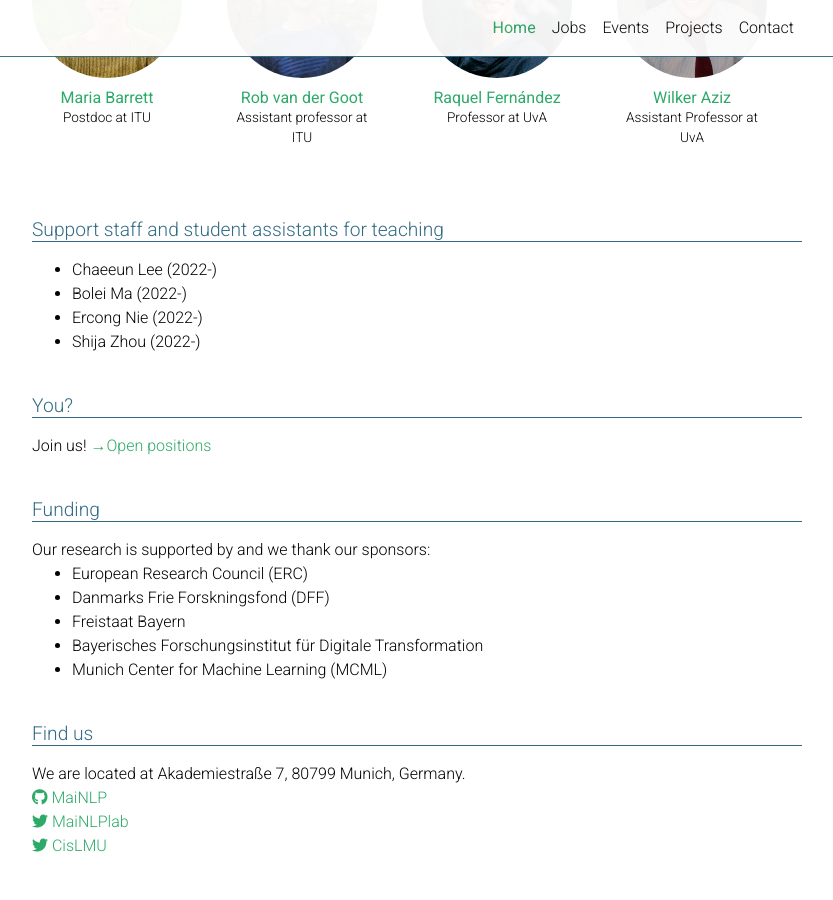
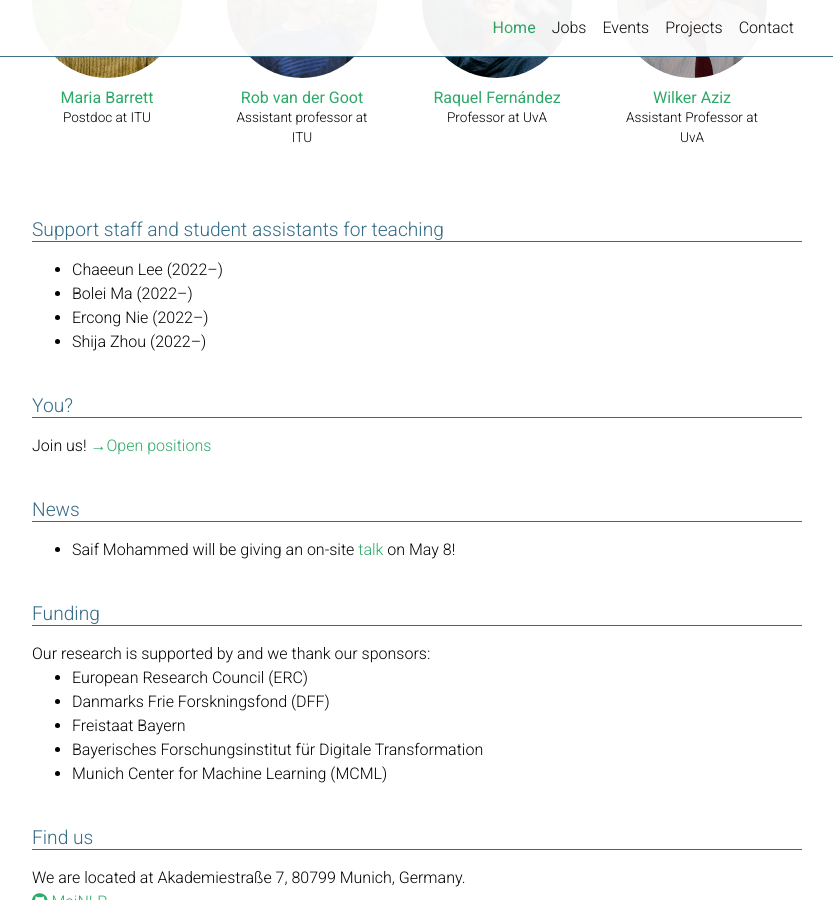
Before and after one commit to mainlp/mainlp.github.io, a Jekyll site: the page built from _pages/about.md, in a window 1280 px wide and 900 px high, scrolled down 2038 px. Shown: the whole window, without its empty margins (223-1056 px from the left). Built offline with Jekyll 4.4.1, drawn with Linux system fonts in a browser that asks for light colours; full-size pictures stand in for the smaller copies a plugin makes; comment, search, counter and statistics services are not loaded; a style sheet for code colours, icons or effects is not loaded.

Commit message:
news section

```diff
--- a/_pages/about.md
+++ b/_pages/about.md
@@ -165,10 +165,10 @@ In broad terms, our aim is to make NLP models more robust, so that they can deal
 
   <h2 class="category">Support staff and student assistants for teaching</h2>
    <ul>
-    <li>Chaeeun Lee (2022-)</li>
-    <li>Bolei Ma (2022-)</li>
-    <li>Ercong Nie (2022-)</li>
-    <li>Shija Zhou (2022-)</li>
+    <li>Chaeeun Lee (2022–)</li>
+    <li>Bolei Ma (2022–)</li>
+    <li>Ercong Nie (2022–)</li>
+    <li>Shija Zhou (2022–)</li>
   </ul>
 
  <!-- <h2 class="category">Prior MaiNLP lab members</h2>
@@ -178,6 +178,11 @@ In broad terms, our aim is to make NLP models more robust, so that they can deal
   -->
   <h2 class="category">You?</h2>
   Join us! <a href="/jobs">→Open positions</a>
+
+  <h2 class="category">News</h2>
+   <ul>
+    <li>Saif Mohammed will be giving an on-site <a href="/events/#2023-05-08-saif-mohammed">talk</a> on May 8!</li>
+  </ul>
 
   <h2 class="category">Funding</h2>
   Our research is supported by and we thank our sponsors:
```
